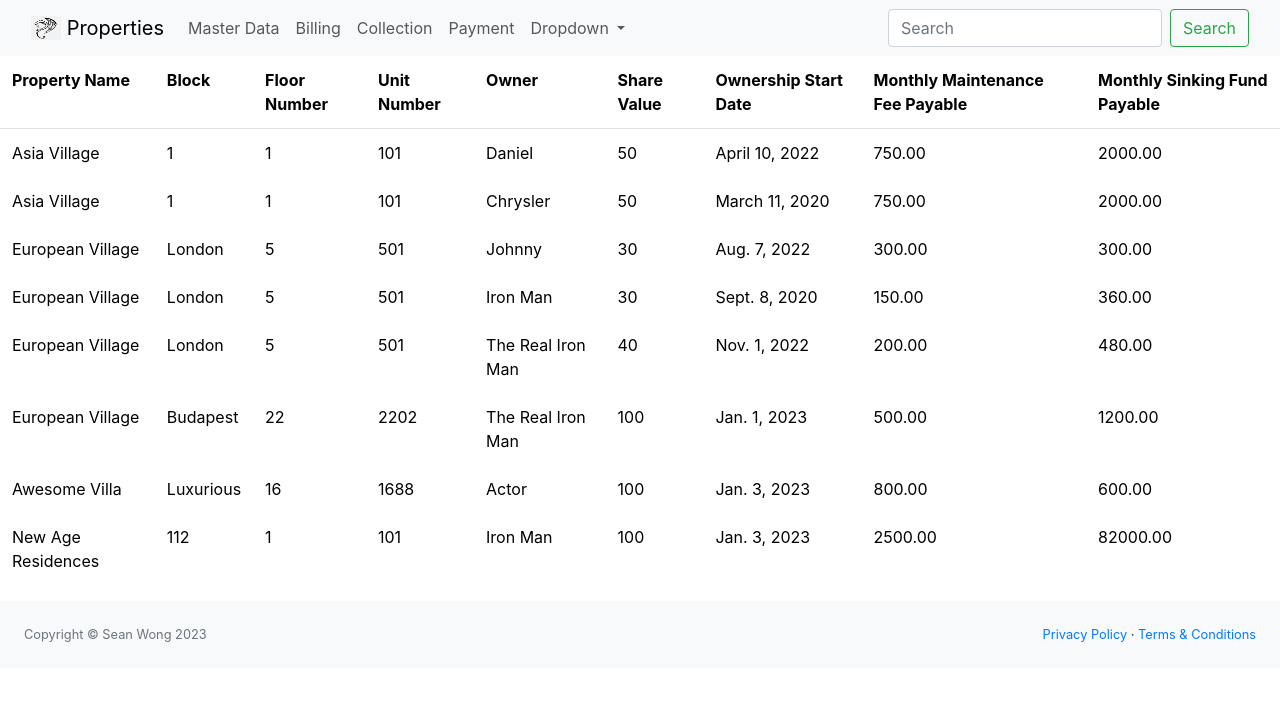
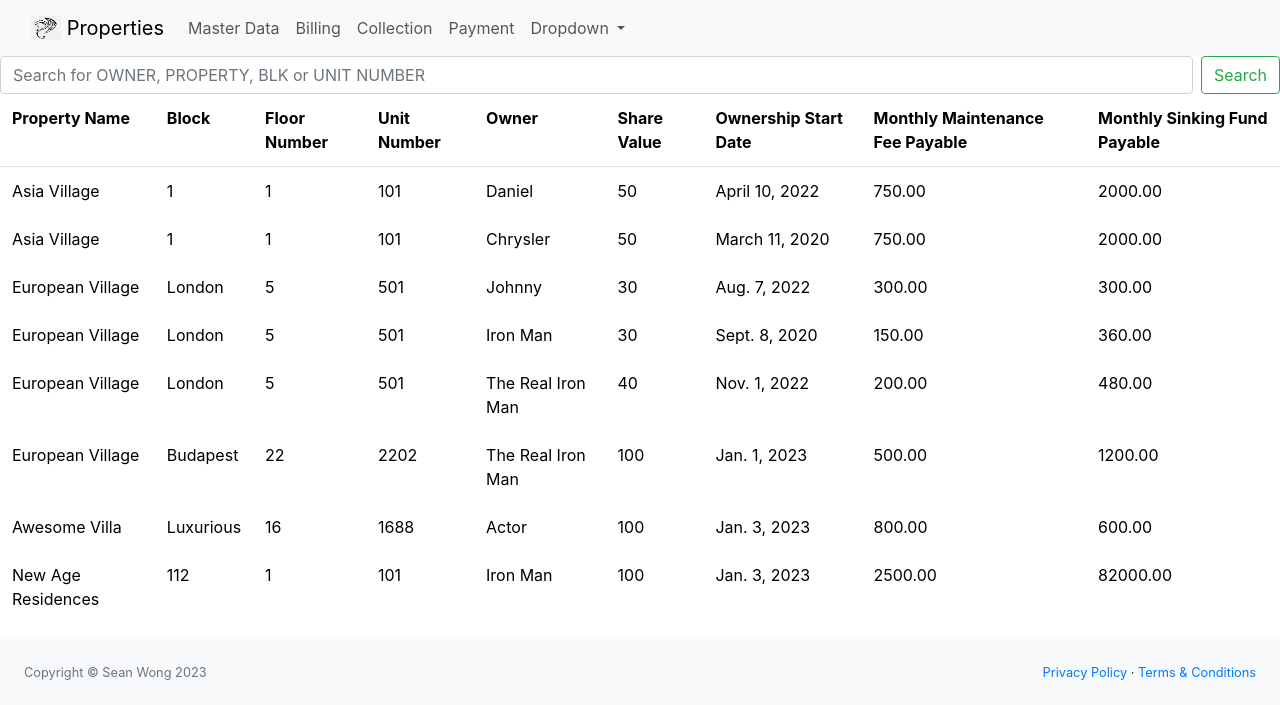
Before and after one commit to seanwhs/estate_management, a Django app: page /billing/list/ in a window 1280 px wide. Shown: the top 705 px of the page. Run offline with Django 4.2, Linux system fonts and the light colour scheme; data comes from the database, SQL or seed files in the repository; some libraries are stand-ins or nearby versions.

Commit message:
Added Unit List Search Function

```diff
--- a/billing/templates/billing/billing_list.html
+++ b/billing/templates/billing/billing_list.html
@@ -10,6 +10,17 @@
             <h1 class="display-4">Unit List</h1>
             <hr class="my-4">
             {% block content %}
+            <form class="d-flex" role="search" action="{% url 'billing-list' %}">
+
+                <input class="form-control me-2"
+                    type="search"
+                    placeholder="Search for OWNER, PROPERTY, BLK or UNIT NUMBER"
+                    aria-label="Search"
+                    name="search">
+
+                <button class="btn btn-outline-success" type="submit">Search</button>
+            </form>
+
             <table class="table table-borderless">
                 <thead class="border-bottom font-weight-bold">
                     <tr>
--- a/billing/views.py
+++ b/billing/views.py
@@ -7,9 +7,23 @@ def billing_main(request):
     return render(request, 'billing/billing.html', context)
 
 def billing_list(request):
-    list=Unit.objects.all()
+    search_bill = request.GET.get('search')
+    if search_bill:
+        list=Unit.objects.filter(
+            Q(owner__preferred_name__icontains=search_bill) | #FK
+            Q(property__name__icontains=search_bill) | #FK
+            Q(block__icontains=search_bill) |
+            Q(unit_number__icontains=search_bill)
+            )
+        # list=Unit.objects.filter(Q(block__icontains=search_bill) | Q(unit_number__icontains=search_bill))
+
+    else:
+        # If not searched, return default biling list
+        list=Unit.objects.all()
+
+
 
     context = {
-        'unit_list': Unit.objects.all(),
+        'unit_list': list,
         }
     return render(request, "billing/billing_list.html", context)
--- a/static/css/style.css
+++ b/static/css/style.css
@@ -216,6 +216,7 @@
     color: var(--color-light) !important;
     font-weight: 500;
     font-size: 1.4rem;
+    float: right;
   }
 
   .dropdown-menu a:hover {
--- a/templates/navbar.html
+++ b/templates/navbar.html
@@ -26,9 +26,9 @@
             <a class="nav-link dropdown-toggle" href="#" role="button" data-bs-toggle="dropdown" aria-expanded="false">
               Dropdown
             </a>
-            <ul class="dropdown-menu">
+            <ul class="dropdown-menu dropdown-menu-right" >
               {% if request.user.is_authenticated %}
-                <li><a class="dropdown-item" href="{% url 'logout_user' %}">Logout</a></li>
+                <li><a class="dropdown-item " href="{% url 'logout_user' %}">Logout</a></li>
               {% else %}
                 <li>
                   <a  href="{% url 'login_user' %}" class="dropdown-item">Login</a>
@@ -40,10 +40,10 @@
           </li>
 
         </ul>
-        <form class="d-flex" role="search">
+        <!-- <form class="d-flex" role="search">
           <input class="form-control me-2" type="search" placeholder="Search" aria-label="Search">
           <button class="btn btn-outline-success" type="submit">Search</button>
-        </form>
+        </form> -->
       </div>
     </div>
   </nav>
```
Also changed, not shown: master_data/admin.py (line endings or trailing spaces), master_data/models.py (line endings or trailing spaces).
